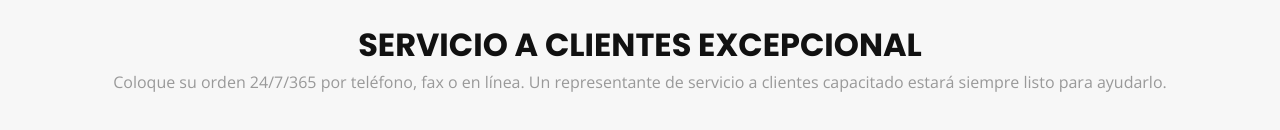
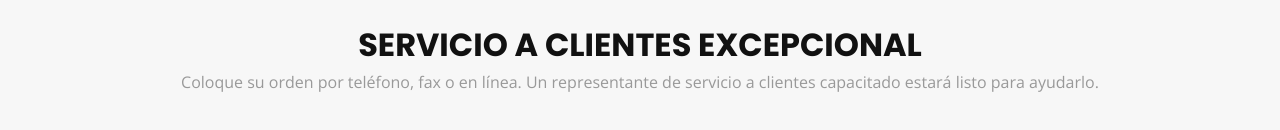
Before and after one commit to nockzblack/cajas-palomera, a plain HTML site: page index.html in a window 1280 px wide. Shown: the part 2248-2378 px from the top of the page. Drawn offline with nearby package versions, Linux system fonts and the light colour scheme.

Commit message:
Update index.html

```diff
--- a/index.html
+++ b/index.html
@@ -186,8 +186,8 @@
       <div class="container wow fadeInUp">
         <div class="section-header">
           <h3 class="section-title">Servicio a Clientes Excepcional</h3>
-          <p class="section-description">Coloque su orden 24/7/365 por teléfono, fax o en línea.
-            Un representante de servicio a clientes capacitado estará siempre listo para ayudarlo. </p>
+          <p class="section-description">Coloque su orden por teléfono, fax o en línea.
+            Un representante de servicio a clientes capacitado estará listo para ayudarlo. </p>
         </div>
       </div>
 
```
